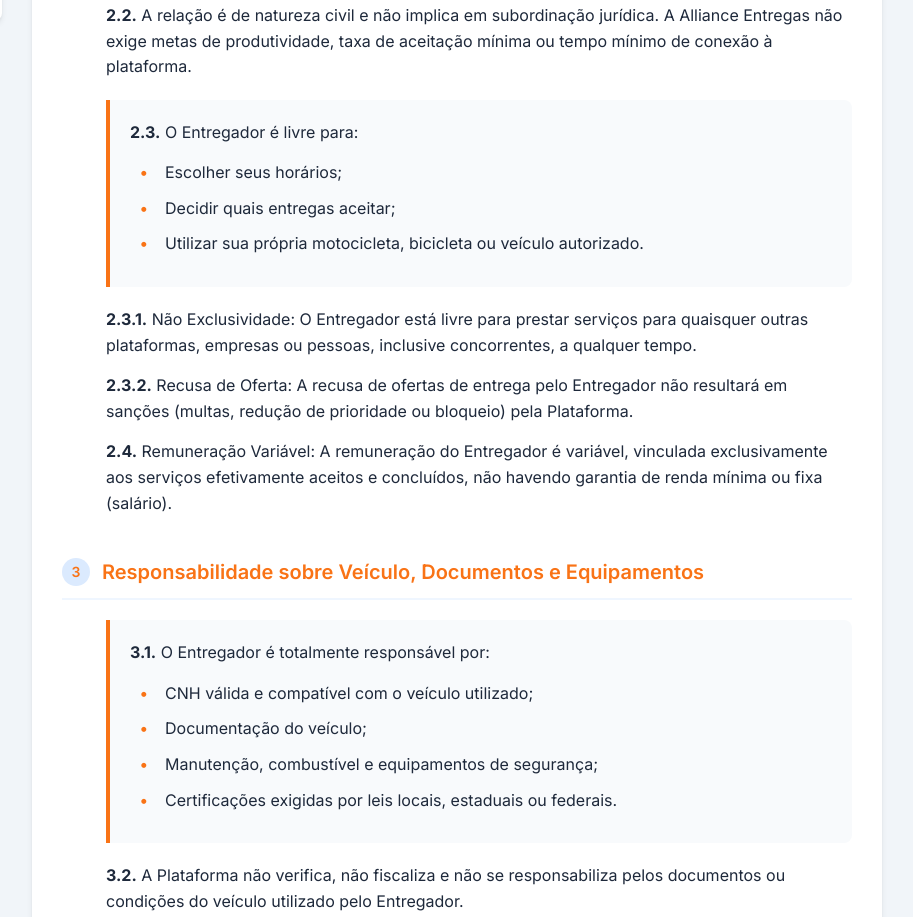
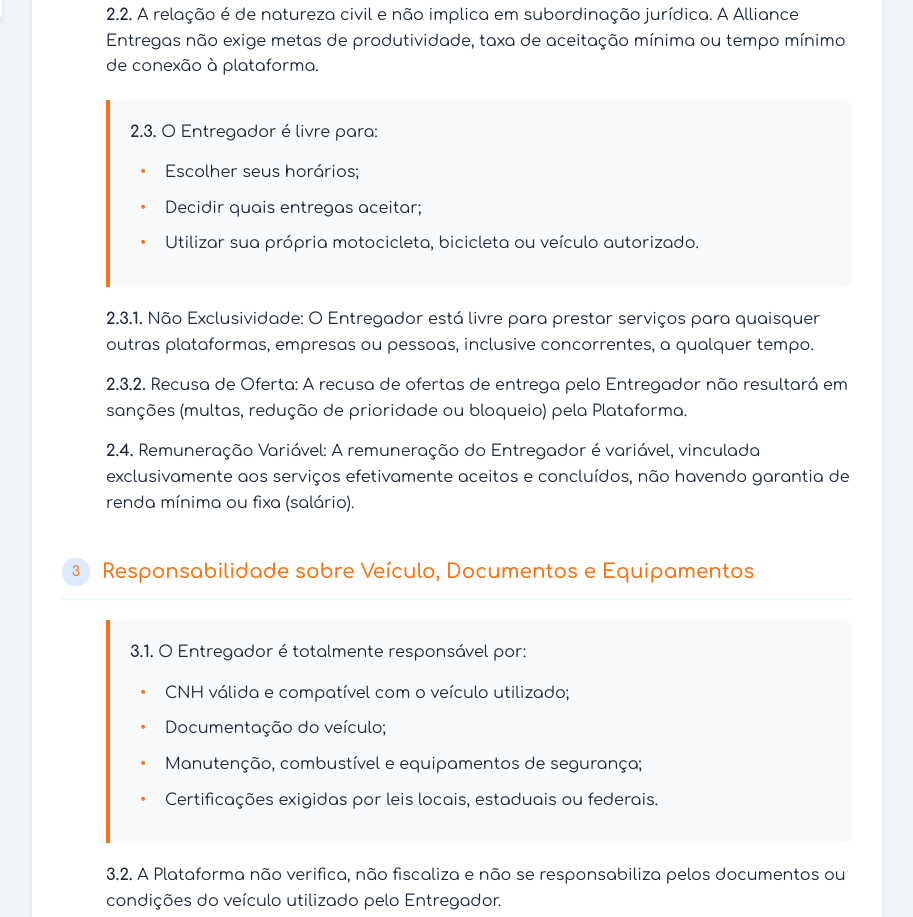
Before and after one commit to lanselmo/lanselmo.github.io, a plain HTML site: page allianceentregas/termosdeusoallianceentregas.html in a window 1280 px wide. Shown: the part 759-1676 px from the top of the page, without its empty margins (338-1251 px from the left). Drawn offline with Linux system fonts and the light colour scheme.

Commit message:
font Comfortaa
add Comfortaa

```diff
--- a/allianceentregas/termosdeusoallianceentregas.html
+++ b/allianceentregas/termosdeusoallianceentregas.html
@@ -5,7 +5,7 @@
     <meta name="viewport" content="width=device-width, initial-scale=1.0">
     <title>Termos de Uso - Alliance Entregas</title>
     <link rel="stylesheet" href="https://cdnjs.cloudflare.com/ajax/libs/font-awesome/6.4.0/css/all.min.css">
-    <link href="https://fonts.googleapis.com/css2?family=Inter:wght@300;400;500;600;700&display=swap" rel="stylesheet">
+    <link href="https://fonts.googleapis.com/css2?family=Comfortaa:wght@300;400;500;600;700&display=swap" rel="stylesheet">
     <link rel="icon" type="image/png" href="fiveicon.png">
     <link rel="apple-touch-icon" href="fiveicon.png">
     <style>
@@ -31,7 +31,7 @@
         }
 
         body {
-            font-family: 'Inter', sans-serif;
+            font-family: 'Comfortaa', cursive;
             color: var(--dark);
             background-color: #f1f5f9;
             line-height: 1.6;
```
